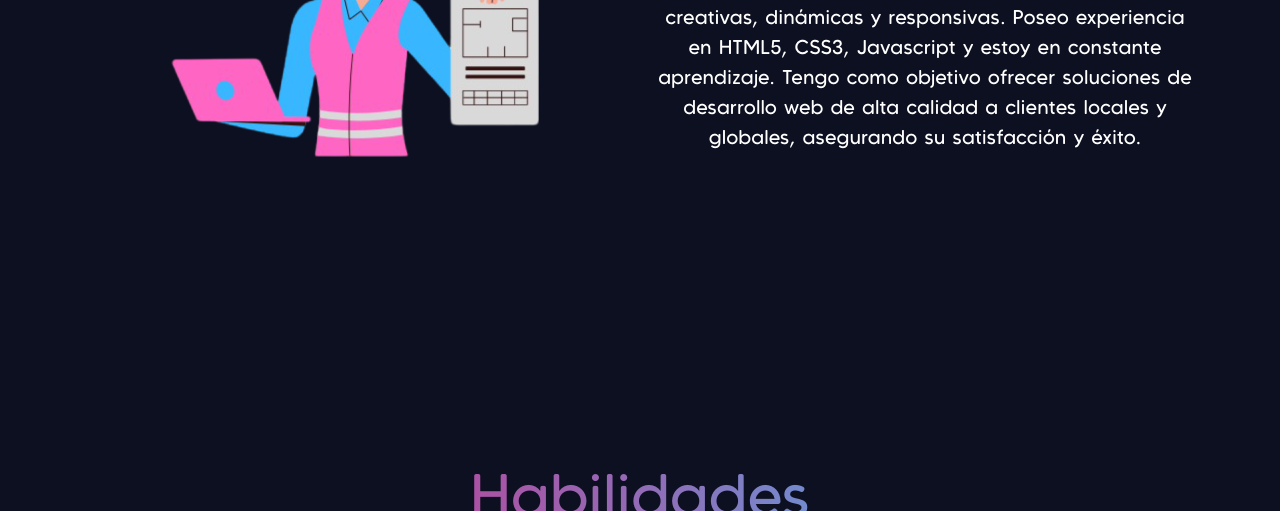
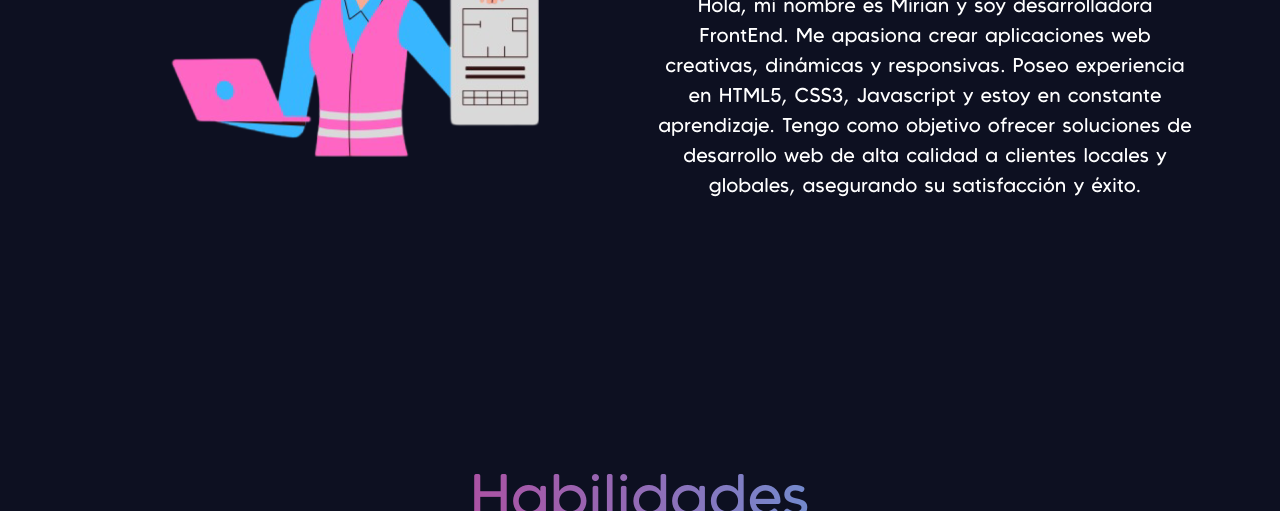
Before and after one commit to Mili-code1/PortfolioMP, a plain HTML site: page index.html in a window 1280 px wide. Shown: the part 666-1177 px from the top of the page. Drawn offline with nearby package versions, Linux system fonts and the light colour scheme.

Commit message:
otro cambios mas

```diff
--- a/index.html
+++ b/index.html
@@ -88,7 +88,7 @@
                     </div>
                 </div>
 
-                <div class="col-lg-6 col-md-12 text-center mt-md-0 mt-5 mb-3">
+                <div class="col-lg-6 col-md-12 text-center mt-5 mb-3">
                     <div>
                         <h3 class="texto-principal">
                         Acerca de Mí
@@ -234,23 +234,4 @@
     </body>
 
 
-
-
-
-
-
-
-
-
-
-
-
-
-
-
-
-
-
-
-
 </html>
```
